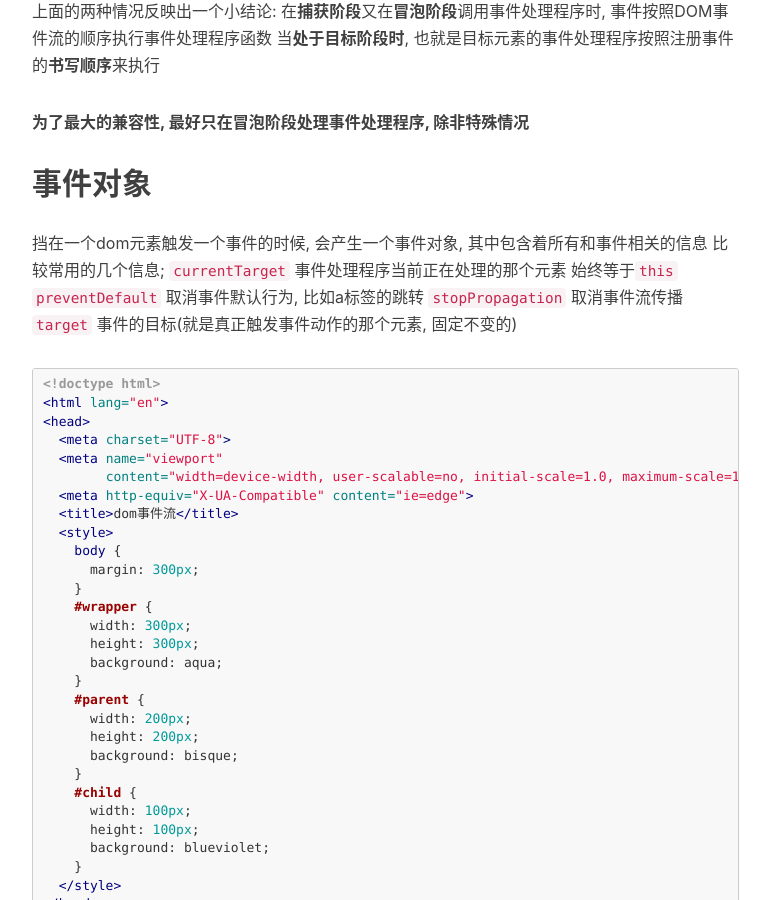
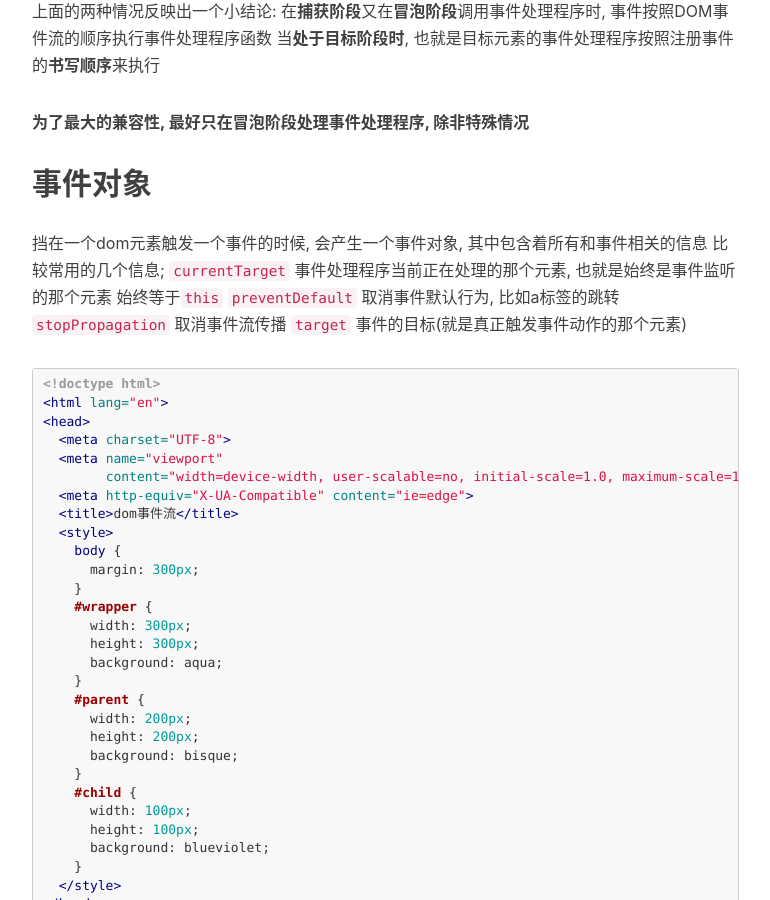
Before and after one commit to echoheart/echoheart.github.io, a Jekyll site: the page built from _posts/2019-11-22-DOM事件.md, in a window 1280 px wide and 900 px high, scrolled down 6847 px. Shown: the whole window, without its empty margins (233-1003 px from the left). Built offline with Jekyll 4.4.1, drawn with Linux system fonts in a browser that asks for light colours; nearby versions of some CDN libraries; our own code applies the rules of GitHub Pages for plain Markdown files; comment, search, counter and statistics services are not loaded.

Commit message:
修复错误

````diff
--- a/_posts/2019-11-22-DOM事件.md
+++ b/_posts/2019-11-22-DOM事件.md
@@ -276,10 +276,10 @@ DOM2级规定的事件流包含三个阶段: **事件捕获阶段****处于目
 ## 事件对象
 挡在一个dom元素触发一个事件的时候, 会产生一个事件对象, 其中包含着所有和事件相关的信息
 比较常用的几个信息;
-`currentTarget`  事件处理程序当前正在处理的那个元素 始终等于`this`
+`currentTarget`  事件处理程序当前正在处理的那个元素, 也就是始终是事件监听的那个元素 始终等于`this`
 `preventDefault` 取消事件默认行为, 比如a标签的跳转
 `stopPropagation` 取消事件流传播
-`target` 事件的目标(就是真正触发事件动作的那个元素, 固定不变的)
+`target` 事件的目标(就是真正触发事件动作的那个元素)
 
 ```html
 <!doctype html>
````
